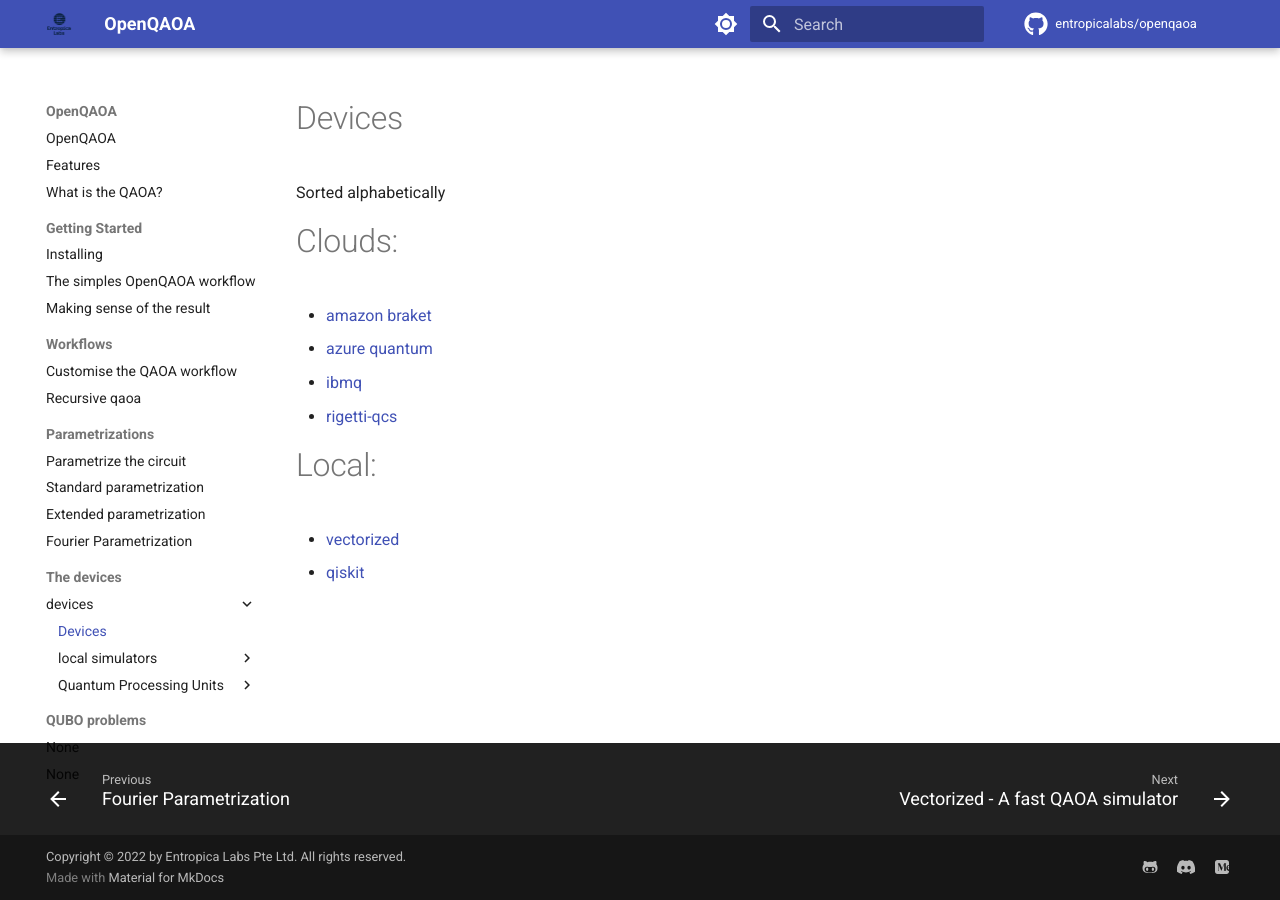
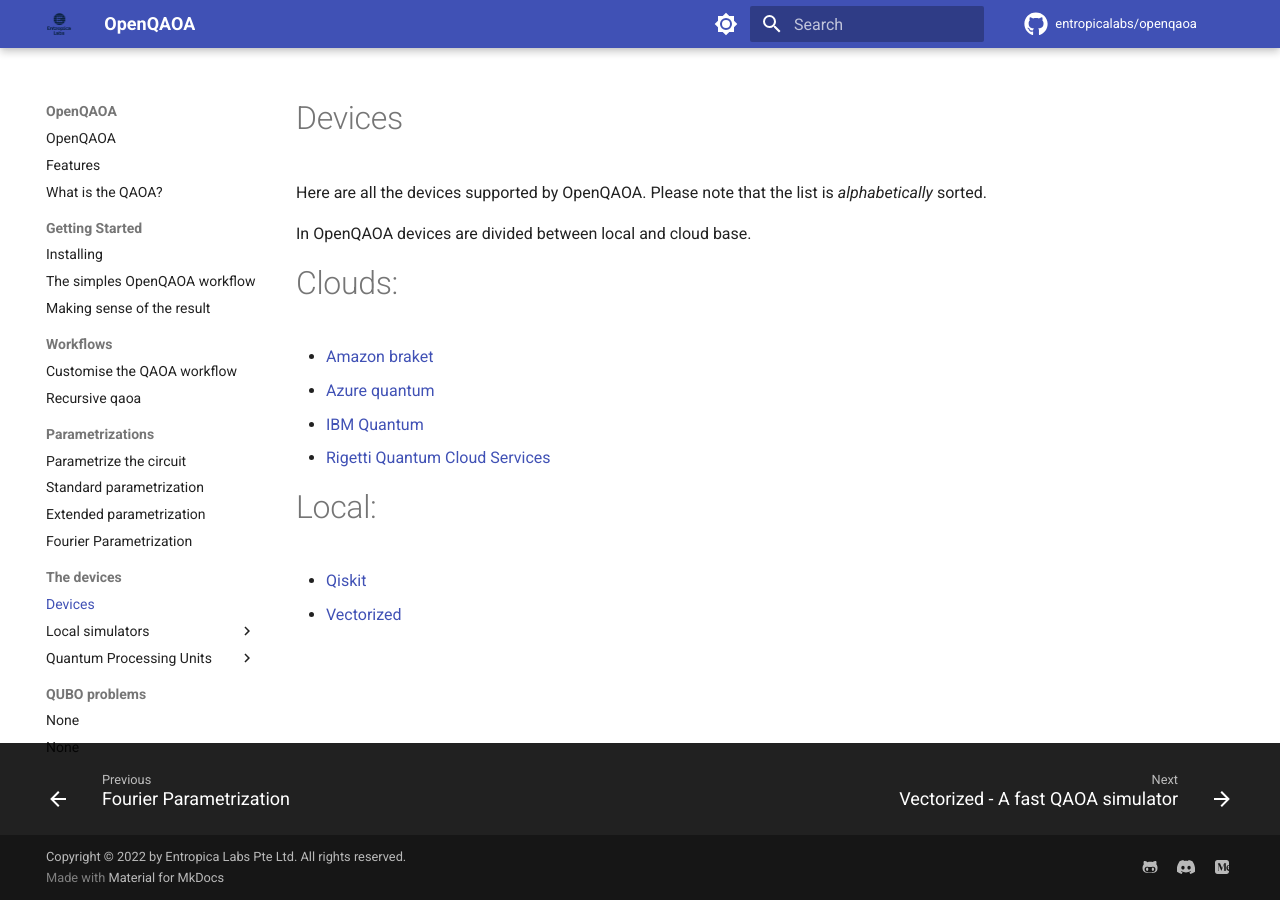
Before and after one commit to entropicalabs/openqaoa-website, an MkDocs documentation site: the page built from docs/devices/device.md, in a window 1280 px wide. Built offline with MkDocs 1.6.1 and Material for MkDocs 9.7.7, drawn with Linux system fonts in a browser that asks for light colours; comment, search, counter and statistics services are not loaded.

Commit message:
update docs

```diff
--- a/docs/devices/device.md
+++ b/docs/devices/device.md
@@ -1,14 +1,17 @@
 # Devices
 
-Sorted alphabetically
+Here are all the devices supported by OpenQAOA. Please note that the list is _alphabetically_ sorted.
+
+In OpenQAOA devices are divided between local and cloud base.
+
 
 # Clouds:
-* [amazon braket](amazon-braket.md)
-* [azure quantum](azure-quatum.md)
-* [ibmq](ibmq.md)
-* [rigetti-qcs](rigett-qcs.md)
+* [Amazon braket](amazon-braket.md)
+* [Azure quantum](azure-quatum.md)
+* [IBM Quantum](ibmq.md)
+* [Rigetti Quantum Cloud Services](rigett-qcs.md)
 
 
 # Local:
-* [vectorized](entropica-labs-vectorized.md)
-* [qiskit](qiskit.md)
+* [Qiskit](qiskit.md)
+* [Vectorized](entropica-labs-vectorized.md)
--- a/mkdocs.yml
+++ b/mkdocs.yml
@@ -82,16 +82,15 @@ nav:
       - parametrization/extended-parametrization.md
       - parametrization/fourier-parametrization.md
   - The devices:
-      - devices:
-        - devices/device.md
-        - local simulators:
-          - devices/entropica-labs-vectorized.md
-          - devices/qiskit.md
-        - Quantum Processing Units:
-          - devices/amazon-braket.md
-          - devices/azure-quantum.md
-          - devices/ibmq.md
-          - devices/rigetti-qcs.md
+      - devices/device.md
+      - Local simulators:
+        - devices/entropica-labs-vectorized.md
+        - devices/qiskit.md
+      - Quantum Processing Units:
+        - devices/amazon-braket.md
+        - devices/azure-quantum.md
+        - devices/ibmq.md
+        - devices/rigetti-qcs.md
   - QUBO problems:
       - generic-qubo.md
       - built-in-qubos.md
```
Also changed, not shown: docs/customise-the-QAOA-workflow.md (+1 -1 lines).
